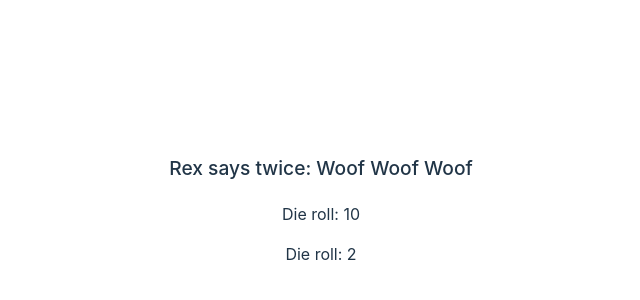
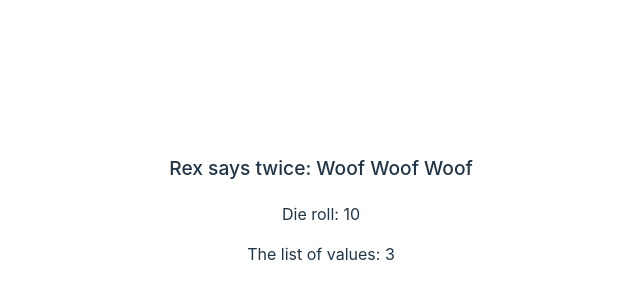
Before and after one commit to danielkhayat16/ReactLearning, a React (Vite) app in the folder reactViteLearning/: page / in a window 1280 px wide. Shown: the part 192-492 px from the top of the page, without its empty margins (319-959 px from the left). Built offline with nearby package versions, Linux system fonts and the light colour scheme.

Commit message:
ListPicker - component to train with array props

```diff
--- a/reactViteLearning/src/App.jsx
+++ b/reactViteLearning/src/App.jsx
@@ -2,7 +2,7 @@
 import './App.css'
 import Dog from './Dog'
 import Die from './Die'
-
+import ListPicker from './ListPicker'
 function App() {
 
   return (
@@ -10,7 +10,7 @@ function App() {
      <div>
       <Dog dogName="Rex" count="twice"></Dog>
       <Die sides={20}></Die>
-      <Die></Die>
+      <ListPicker val={[1, 2, 3]}></ListPicker>
      </div>
   )
 }
--- /dev/null
+++ b/reactViteLearning/src/ListPicker.jsx
@@ -0,0 +1,10 @@
+export default function ListPicker(prop){
+
+    const randomIdx = Math.floor(Math.random() * prop.val.length) ;
+    const randomElm = prop.val[randomIdx]
+    return (
+        <div>
+            <p>The list of values: {randomElm}</p>
+        </div>
+    )
+}
```
